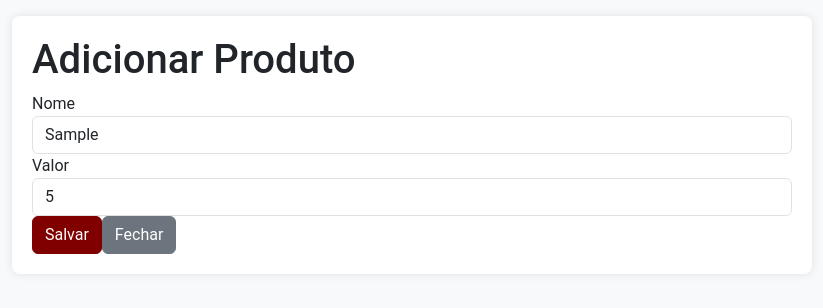
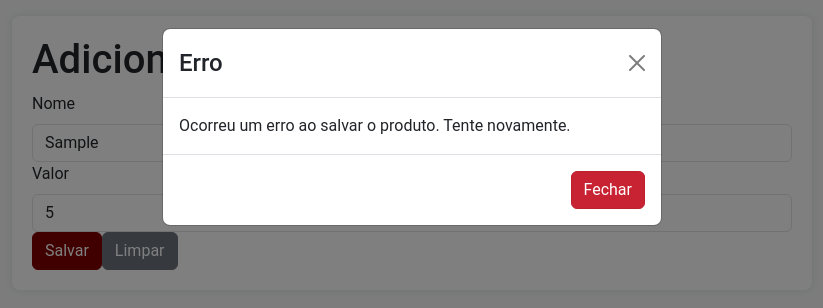
Before and after one commit to kleinvanessa/ProductCRUD, a React (Create React App) app in the folder product-frontend/: page /create in a window 1280 px wide. Both pictures are taken after typing "Sample", "5" into the empty fields and a click on the button "Salvar". Shown: the top 308 px of the page, without its empty margins (228-1051 px from the left). Built offline with nearby package versions, Linux system fonts and the light colour scheme; no server answers.

Commit message:
add create new product functionality

```diff
--- a/product-frontend/src/components/ProductForm.js
+++ b/product-frontend/src/components/ProductForm.js
@@ -2,64 +2,100 @@ import React, { useState, useEffect } from 'react';
 import axios from 'axios';
 import API_ENDPOINTS from '../config/apiConfig.js';
 import { useNavigate, useParams } from 'react-router-dom';
+import { Modal, Button, Form, Container } from 'react-bootstrap';
 
-const ProductForm = ({ productToEdit, setProductToEdit }) => {
+const ProductForm = ({ productToEdit, setProductToEdit, setKey }) => {
   const [name, setName] = useState('');
-  const [value, setValue] = useState('');
+  const [price, setPrice] = useState('');
+  const [showSuccess, setShowSuccess] = useState(false);
+  const [showError, setShowError] = useState(false);
   const navigate = useNavigate();
   const { id } = useParams();
 
   useEffect(() => {
     if (productToEdit) {
-      setName(productToEdit.Nome);
-      setValue(productToEdit.Valor);
+      setName(productToEdit.name);
+      setPrice(productToEdit.price);
     }
   }, [productToEdit]);
 
   const handleSubmit = async (e) => {
     e.preventDefault();
     try {
+      const productData = { name, price: parseFloat(price) };
       if (productToEdit) {
-        await axios.put(API_ENDPOINTS.UPDATE_PRODUCT(productToEdit.IdProduto), { Nome: name, Valor: value });
+        await axios.put(API_ENDPOINTS.UPDATE_PRODUCT(productToEdit.id), productData);
       } else {
-        await axios.post(API_ENDPOINTS.CREATE_PRODUCT, { Nome: name, Valor: value });
+        await axios.post(API_ENDPOINTS.CREATE_PRODUCT, productData);
       }
-      navigate('/products');
+      setShowSuccess(true);
+      handleClear();
     } catch (error) {
       console.error('Error saving product:', error);
+      setShowError(true);
+    }
+  };
+
+  const handleClear = () => {
+    setName('');
+    setPrice('');
+    if (setProductToEdit) {
+      setProductToEdit(null);
     }
   };
 
   return (
-    <div className="container mt-3">
+    <Container className="mt-3">
       <h1>{productToEdit ? 'Editar Produto' : 'Adicionar Produto'}</h1>
-      <form onSubmit={handleSubmit}>
-        <div className="form-group">
-          <label htmlFor="name">Nome</label>
-          <input
+      <Form onSubmit={handleSubmit}>
+        <Form.Group controlId="formProductName">
+          <Form.Label>Nome</Form.Label>
+          <Form.Control
             type="text"
-            className="form-control"
-            id="name"
             value={name}
             onChange={(e) => setName(e.target.value)}
             required
           />
-        </div>
-        <div className="form-group">
-          <label htmlFor="value">Valor</label>
-          <input
+        </Form.Group>
+
+        <Form.Group controlId="formProductPrice">
+          <Form.Label>Valor</Form.Label>
+          <Form.Control
             type="number"
-            className="form-control"
-            id="value"
-            value={value}
-            onChange={(e) => setValue(e.target.value)}
+            step="0.01"
+            value={price}
+            onChange={(e) => setPrice(e.target.value)}
             required
           />
-        </div>
-        <button type="submit" className="btn btn-primary">Salvar</button>
-        <button type="button" className="btn btn-secondary ml-2" onClick={() => navigate('/')}>Fechar</button>
-      </form>
-    </div>
+        </Form.Group>
+
+        <Button variant="primary" type="submit">
+          Salvar
+        </Button>
+        <Button variant="secondary" className="ml-2" onClick={handleClear}>
+          Limpar
+        </Button>
+      </Form>
+
+      <Modal show={showSuccess} onHide={() => setShowSuccess(false)}>
+        <Modal.Header closeButton>
+          <Modal.Title>Sucesso</Modal.Title>
+        </Modal.Header>
+        <Modal.Body>Produto {productToEdit ? 'editado' : 'adicionado'} com sucesso!</Modal.Body>
+      </Modal>
+
+      <Modal show={showError} onHide={() => setShowError(false)}>
+        <Modal.Header closeButton>
+          <Modal.Title>Erro</Modal.Title>
+        </Modal.Header>
+        <Modal.Body>Ocorreu um erro ao salvar o produto. Tente novamente.</Modal.Body>
+        <Modal.Footer>
+          <Button variant="danger" onClick={() => setShowError(false)}>
+            Fechar
+          </Button>
+        </Modal.Footer>
+      </Modal>
+    </Container>
   );
 };
 
--- a/product-frontend/src/components/ProductList.js
+++ b/product-frontend/src/components/ProductList.js
@@ -3,14 +3,14 @@ import { Table, Button, Spinner, Alert } from 'react-bootstrap';
 import API_ENDPOINTS from '../config/apiConfig';
 import '../styles/ProductList.css';
 
-const ProductList = () => {
+const ProductList = ({ refresh }) => {
   const [products, setProducts] = useState([]);
   const [loading, setLoading] = useState(true);
   const [error, setError] = useState(null);
 
   useEffect(() => {
     fetchProducts();
-  }, []);
+  }, [refresh]);
 
   const fetchProducts = async () => {
     try {
--- a/product-frontend/src/pages/HomePage.js
+++ b/product-frontend/src/pages/HomePage.js
@@ -1,19 +1,40 @@
-import React from 'react';
-import '../styles/HomePage.css'; // Importa o CSS personalizado
+import React, { useState } from 'react';
+import { Tab, Tabs, Container } from 'react-bootstrap';
+import ProductList from '../components/ProductList.js';
+import ProductForm from '../components/ProductForm.js';
+import '../styles/HomePage.css';
 
-const HomePage = () => (
-  <div className="container mt-3">
+const HomePage = () => {
+  const [key, setKey] = useState('list');
+  const [refresh, setRefresh] = useState(false);
+
+  return (
+    <Container className="mt-3">
       <div className="header">
         <h1>CRUD de Produtos</h1>
       </div>
       <div className="explanation">
-      <p>Bem-vindo à aplicação de gerenciamento de produtos! Aqui você pode listar, adicionar, editar e excluir produtos de forma fácil e rápida. Utilize os links abaixo para navegar pelas funcionalidades da aplicação.</p>
+        <p>Bem-vindo à aplicação de gerenciamento de produtos! Aqui você pode listar, adicionar, editar e excluir produtos de forma fácil e rápida. Utilize as abas abaixo para navegar pelas funcionalidades da aplicação.</p>
       </div>
-    <div className="links-container">
-      <a href="/products">Lista de Produtos</a>
-      <a href="/create">Adicionar Produto</a>
-    </div>
-  </div>
+      <Tabs
+        activeKey={key}
+        onSelect={(k) => {
+          setKey(k);
+          if (k === 'list') {
+            setRefresh(!refresh);
+          }
+        }}
+        className="mb-3"
+      >
+        <Tab eventKey="list" title="Lista de Produtos">
+          <ProductList key={refresh} />
+        </Tab>
+        <Tab eventKey="add" title="Adicionar Produto">
+          <ProductForm setKey={setKey} />
+        </Tab>
+      </Tabs>
+    </Container>
   );
+};
 
 export default HomePage;
```
Lines whose indentation alone changed are shown as unchanged.
